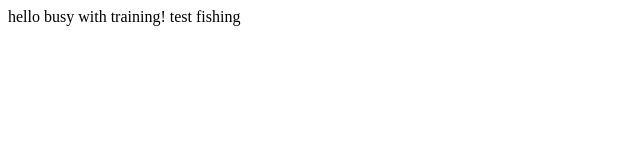
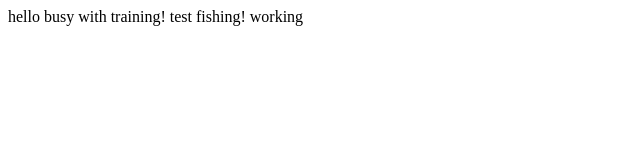
Before and after one commit to chris9618/html-hook, a plain HTML site: page index.html in a window 1280 px wide. Shown: the full height of the page, 0-640 px from the left. Drawn offline with Linux system fonts and the light colour scheme.

Commit message:
testhook

```diff
--- a/index.html
+++ b/index.html
@@ -1,5 +1,5 @@
 <html>
 <body>
-<p> hello busy with training! test fishing </p>
+<p> hello busy with training! test fishing! working </p>
 </body>
 </html>
```
